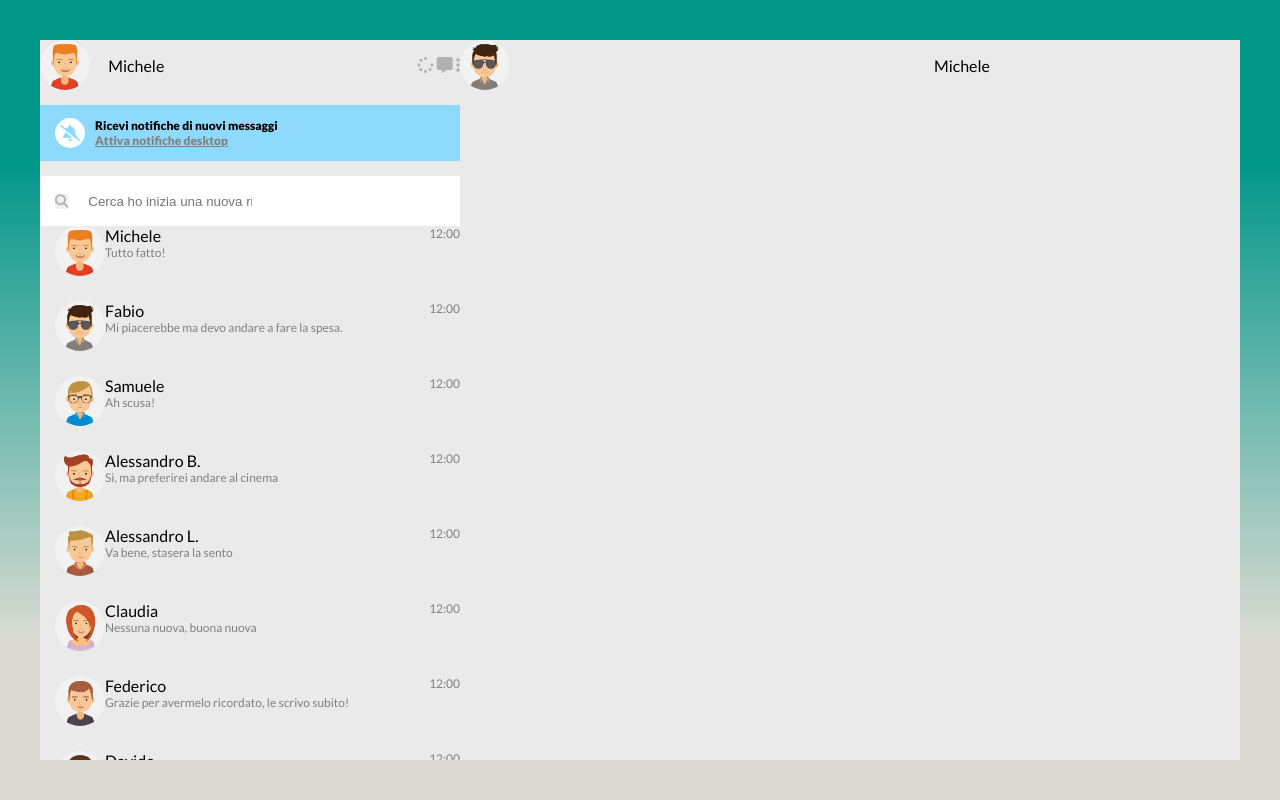
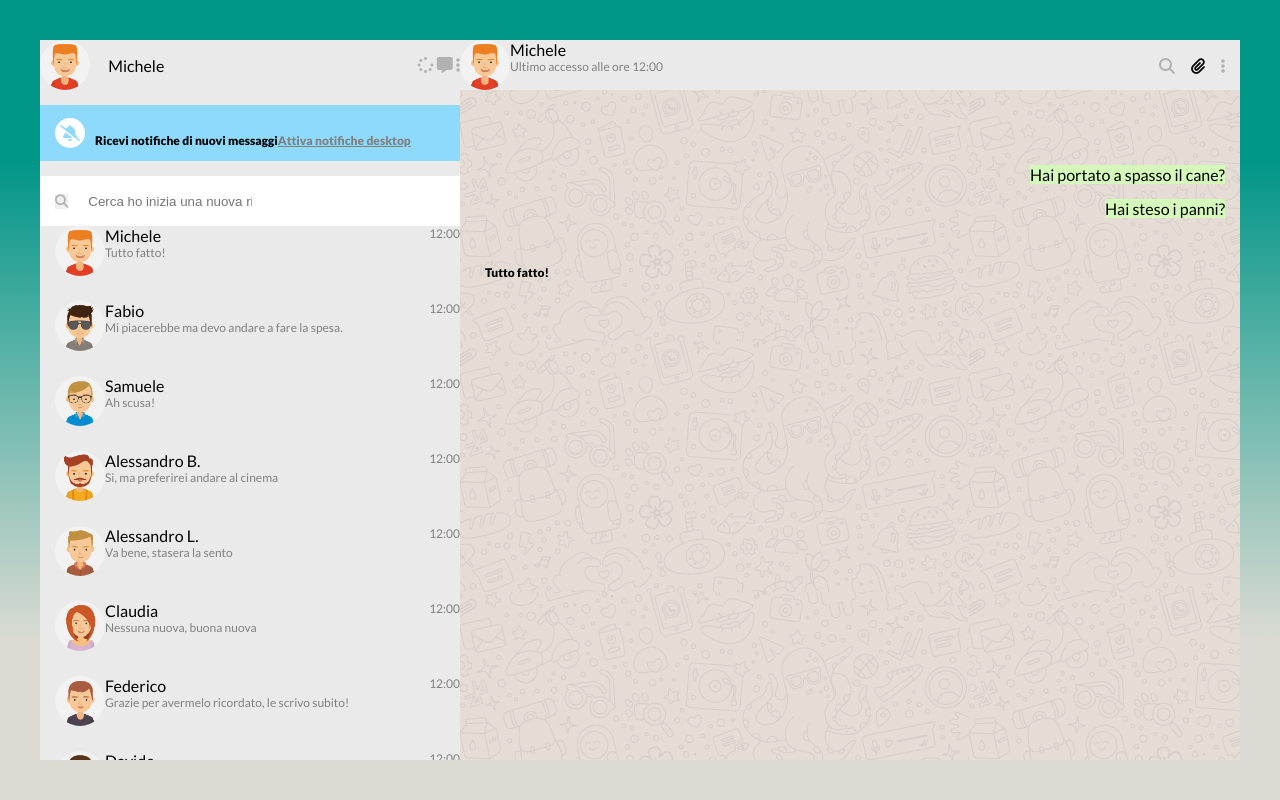
Before and after one commit to Alex100688/vue-boolzapp, a plain HTML site: page index.html in a window 1280 px wide. Drawn offline with nearby package versions, Linux system fonts and the light colour scheme.

```diff
--- a/css/syile.css
+++ b/css/syile.css
@@ -143,4 +143,48 @@ small{
 .avatar-general{
     display: flex;
     flex-direction: column;
+};
+
+/* rules for box-header-right */
+.icon-right{
+    margin-right: 1.875rem;
 }
+.icon-right{
+    padding-right: .9375rem;
+}
+.general-contact-right{
+    display: flex;
+    flex-direction: column;
+}
+
+/* rules for message-body */
+
+.messagge-body{
+    background-image:url(../img/mine.jpg);
+    width: 100%;
+    height: 100%;
+}
+
+.sent{
+    align-items: flex-end;
+    margin-top: 3.75rem;
+    margin-right: .9375rem;
+
+}
+.sent, .receive{
+    display: flex;
+    flex-direction: column;
+    min-width: 6.25rem;
+    min-height: 6.25rem;
+}
+.receive{
+    margin-left: .9375rem;
+}
+ .sent_message{
+     justify-content: flex-end;
+     background-color:#d5f9ba;
+    }
+    .sent_message, .receive-message {
+        display: flex;
+        margin-top: .9375rem;
+}
--- a/index.html
+++ b/index.html
@@ -23,9 +23,9 @@
                             <div class="avatar-name">
                                 Michele
                             </div>
-                            <i class="fa-solid fa-spinner"></i>
-                            <i class="fa-solid fa-message"></i>
-                            <i class="fa-solid fa-ellipsis-vertical"></i>
+                            <i class="fa-solid fa-spinner "></i>
+                            <i class="fa-solid fa-message "></i>
+                            <i class="fa-solid fa-ellipsis-vertical "></i>
                     </div>
                    <div class="message-notification">
                         <div class="notification">
@@ -48,26 +48,41 @@
                                     <div class="general-contact">
                                         <img :src="`img/avatar${contact.avatar}.jpg`" :alt="`name${contact.name}`">
                                         <div class="avatar-general">
-                                        <span>{{contact.name}}</span>
-                                        <p class="avatar-contact">{{contact.messages[contact.messages.length-1].message}}</p>
-                                    </div>
+                                            <span>{{contact.name}}</span>
+                                            <p class="avatar-contact">{{contact.messages[contact.messages.length-1].message}}</p>
+                                        </div>
                                     </div>
                                 </li>
                                 <li><small class="date-contact">12:00</small></li>
                             </ul>
                         </div>
-
-
-
                     </div>
                 </div>
                 <div class="box-header-right">
                     <div class="avatar-right">
-                        <img class="avatar-img" src="img/avatar_2.jpg" alt="">
-                        <div class="avatar-name">
-                            Michele
+                        <div class="general-contact">
+                            <img src="img/avatar_1.jpg" alt="">
+                            <div class="avatar-general">
+                                <span>Michele</span>
+                                <p class="avatar-contact">Ultimo accesso alle ore 12:00</p>
+                            </div>
+                        </div>
+                        <div class="">
+                            <i class="fa-solid fa-magnifying-glass icon-right"></i>
+                            <i class="fa-solid fa-paperclip icon-right"></i>
+                            <i class="fa-solid fa-ellipsis-vertical icon-right"></i>
                         </div>
                     </div>
+                    <div class="messagge-body">
+                        <div class="sent">
+                            <div class="sent_message">Hai portato a spasso il cane?</div>
+                            <div class="sent_message">Hai steso i panni?</div>
+                        </div>
+                        <div class="receive">
+                            <div class="receive-message">Tutto fatto!</div>
+                        </div>
+                    </div>
+
                 </div>
         </div>
         <script src="js/main.js"></script>
```
